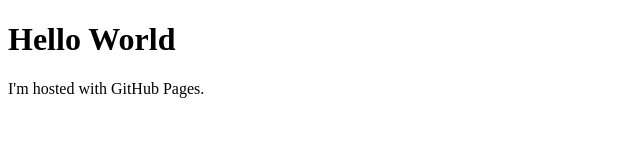
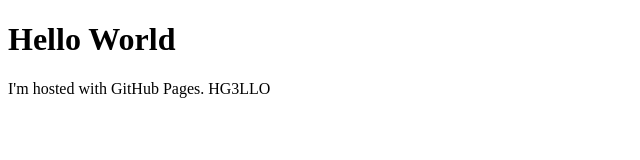
Before and after one commit to amarpreetsingh29/amarpreetsingh29.github.io, a plain HTML site: page index.html in a window 1280 px wide. Shown: the full height of the page, 0-640 px from the left. Drawn offline with Linux system fonts and the light colour scheme.

Commit message:
Update index.html

```diff
--- a/index.html
+++ b/index.html
@@ -3,7 +3,7 @@
 
 <body>
     <h1>Hello World</h1>
-    <p>I'm hosted with GitHub Pages.</p>
+    <p>I'm hosted with GitHub Pages. HG3LLO</p>
 </body>
 
 </html>
```
